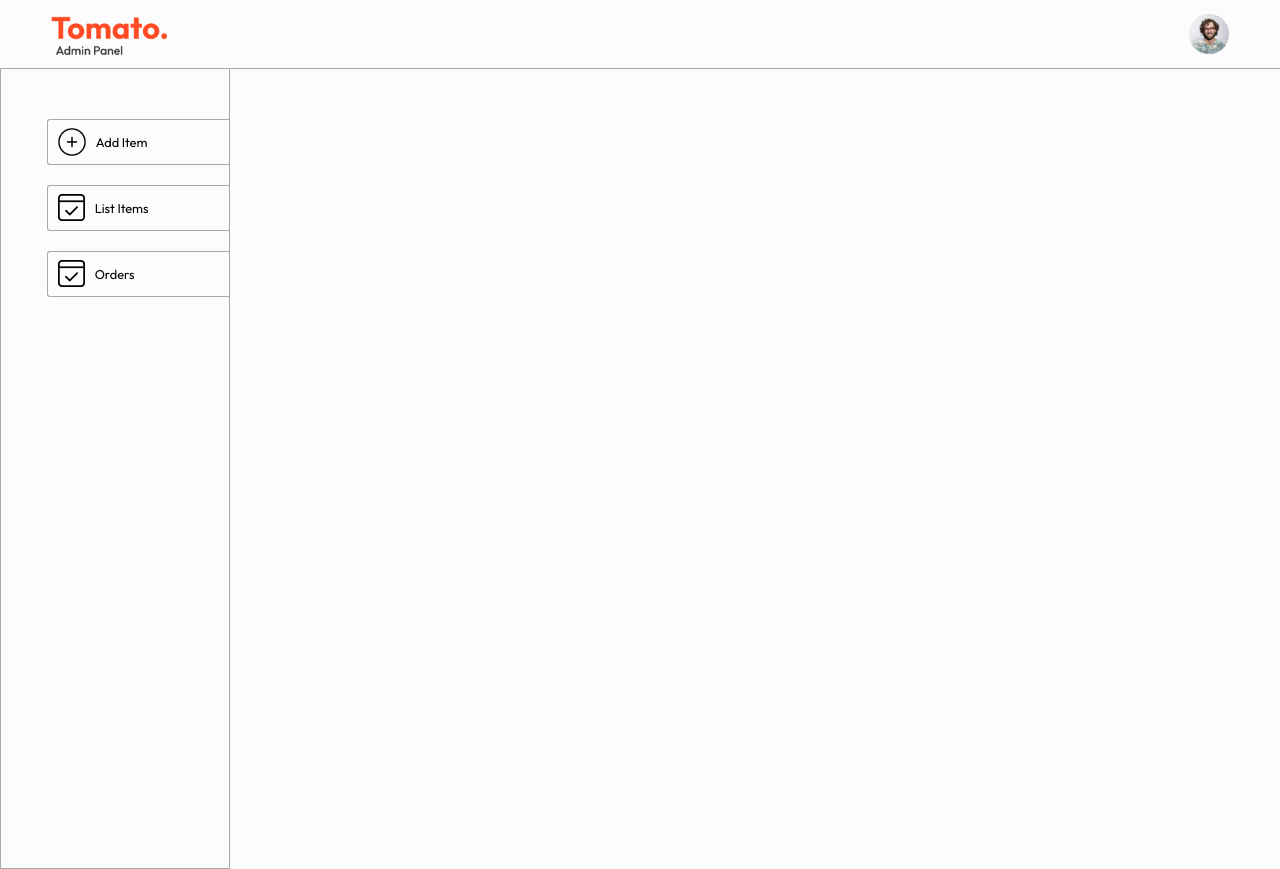
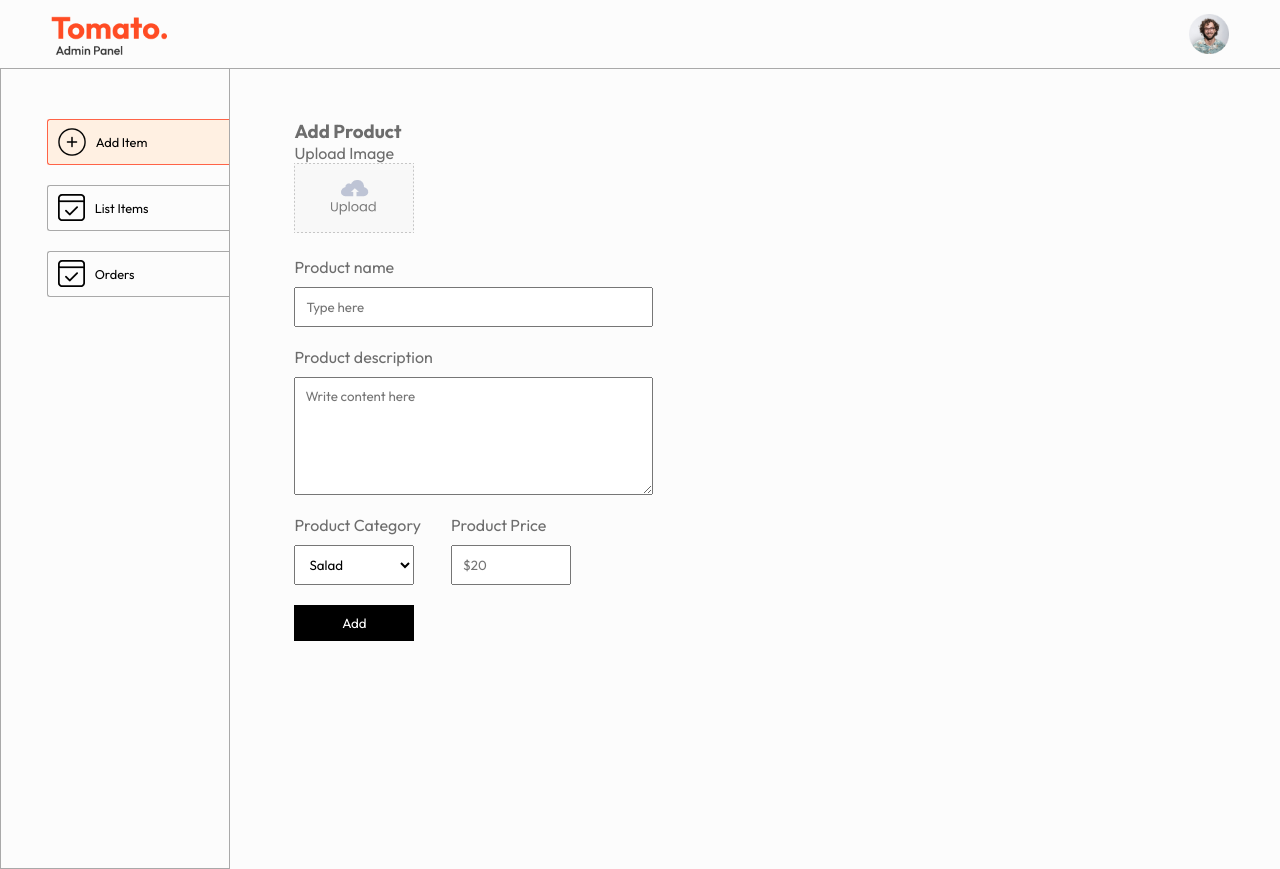
Before and after one commit to itscsp/foodAppAdmin, a React (Vite) app: page /add in a window 1280 px wide. Built offline with nearby package versions, Linux system fonts and the light colour scheme.

Commit message:
- Creating backend routes - Create add product form and styling them

```diff
--- a/src/App.jsx
+++ b/src/App.jsx
@@ -1,6 +1,10 @@
 import React from 'react'
 import Navbar from './components/Navbar/Navbar'
 import Sidebar from './components/Sidebar/Sidebar'
+import { Route, Routes } from 'react-router-dom'
+import Add from './pages/Add/Add'
+import List from './pages/List/List'
+import Orders from './pages/Orders/Orders'
 
 const App = () => {
   return (
@@ -9,6 +13,11 @@ const App = () => {
       <hr />
       <div className="app-content">
         <Sidebar />
+        <Routes>
+          <Route path='/add' element={<Add />} />
+          <Route path='/list' element={<List />} />
+          <Route path='/orders' element={<Orders />} />
+        </Routes>
       </div>
     </div>
   )
--- a/src/components/Sidebar/Sidebar.css
+++ b/src/components/Sidebar/Sidebar.css
@@ -24,6 +24,11 @@
     cursor: pointer;
 }
 
+a.sidebar-option.active {
+    background: #fff0e2;
+    border-color: tomato;
+}
+
 @media(max-width:900px){
     .sidebar-option p{
         display: none;
--- a/src/components/Sidebar/Sidebar.jsx
+++ b/src/components/Sidebar/Sidebar.jsx
@@ -1,23 +1,24 @@
 import React from 'react'
 import './Sidebar.css';
 import { assets } from '../../assets/assets';
+import { NavLink } from 'react-router-dom';
 
 const Sidebar = () => {
   return (
     <div className='sidebar'>
         <div className="sidebar-options">
-            <div className="sidebar-option">
+            <NavLink to="/add" className="sidebar-option">
                 <img src={assets.add_icon} alt="addicon" />
                 <p>Add Item</p>
-            </div>
-            <div className="sidebar-option">
+            </NavLink>
+            <NavLink to="/list"  className="sidebar-option">
                 <img src={assets.order_icon} alt="order_icon" />
                 <p>List Items</p>
-            </div>
-            <div className="sidebar-option">
+            </NavLink>
+            <NavLink to="/orders"  className="sidebar-option">
                 <img src={assets.order_icon} alt="order icon" />
                 <p>Orders</p>
-            </div>
+            </NavLink>
         </div>
     </div>
   )
--- a/src/index.css
+++ b/src/index.css
@@ -31,3 +31,9 @@ hr{
 .app-content{
   display: flex;
 }
+
+.flex-col{
+  display: flex;
+  flex-direction: column;
+  gap: 10px;
+}
--- /dev/null
+++ b/src/pages/Add/Add.css
@@ -0,0 +1,46 @@
+.add{
+    width: 70%;
+    margin-left: max(5vw, 25px);
+    margin-top: 50px;
+    margin-bottom: 50px;
+
+    color: #6d6d6d;
+    font: 16px;
+}
+
+.add form{
+    gap: 20px;
+}
+
+.add-image-upload img{
+    width: 120px;
+}
+
+.add-product-name , .add-product-description{
+    width: max(40%, 280px);
+}
+
+.add-product-name input,
+.add-product-description textarea{
+    padding: 10px;
+}
+
+.add-categery-price{
+    display: flex;
+    gap: 30px;
+}
+
+.add-categery-price select,
+.add-categery-price input{
+    max-width: 120px;
+    padding: 10px;
+}
+
+.add-btn{
+    max-width: 120px;
+    border: none;
+    padding: 10px;
+    background-color: black;
+    color: #fff;
+
+}
--- /dev/null
+++ b/src/pages/Add/Add.jsx
@@ -0,0 +1,77 @@
+import React, { useEffect, useState } from 'react'
+import './Add.css';
+import { assets } from '../../assets/assets';
+
+const Add = () => {
+    const [image, setImage] = useState(false);
+    const [data, setData] = useState({
+        name: "",
+        description: "",
+        price: "",
+        category: "Salad",
+    })
+
+    useEffect(() => {
+        console.log(data)
+    }, [data])
+
+    const onChangeHandler = (event) => {
+        const name = event.target.name;
+        const value = event.target.value;
+        setData(data => ({ ...data, [name]: value }))
+    }
+
+    const onSubmitHandler = async (event) => {
+        event.preventDefault();
+        const formData = new FormData()
+        formData.append('name', data.name);
+        formData.append('description', data.description);
+        formData.append('price', Number(data.price));
+        formData.append('categery', data.category);
+        formData.append('image', image);
+    }
+    return (
+        <div className='add'>
+            <h3>Add Product</h3>
+            <form className='flex-col' onSubmit={onSubmitHandler}>
+                <div className="add-image-upload flex-col">
+                    <label htmlFor="image">
+                        <p>Upload Image</p>
+                        <img src={image ? URL.createObjectURL(image) : assets.upload_area} alt="" />
+                    </label>
+                    <input onChange={(e) => setImage(e.target.files[0])} type="file" id='image' hidden required />
+                </div>
+                <div className="add-product-name flex-col">
+                    <p>Product name</p>
+                    <input onChange={onChangeHandler} value={data.name} type="text" name='name' placeholder='Type here' />
+                </div>
+                <div className="add-product-description flex-col">
+                    <p>Product description</p>
+                    <textarea onChange={onChangeHandler} value={data.description} name="description" rows="6" placeholder='Write content here'></textarea>
+                </div>
+                <div className="add-categery-price">
+                    <div className="add-category flex-col">
+                        <p>Product Category</p>
+                        <select onChange={onChangeHandler} value={data.category} name="category">
+                            <option value="Salad">Salad</option>
+                            <option value="Rolls">Rolls</option>
+                            <option value="Deserts">Deserts</option>
+                            <option value="Sandwich">Sandwich</option>
+                            <option value="Cake">Cake</option>
+                            <option value="Pure Veg">Pure Veg</option>
+                            <option value="Pasta">Pasta</option>
+                            <option value="Noodles">Noodles</option>
+                        </select>
+                    </div>
+                    <div className="add-price flex-col">
+                        <p>Product Price</p>
+                        <input onChange={onChangeHandler} value={data.price} type="Number" name='price' placeholder='$20' />
+                    </div>
+                </div>
+                <button className="add-btn" type='submit'>Add</button>
+            </form>
+        </div>
+    )
+}
+
+export default Add
--- /dev/null
+++ b/src/pages/List/List.jsx
@@ -0,0 +1,10 @@
+import React from 'react'
+import './List.css';
+
+const List = () => {
+  return (
+    <div>List</div>
+  )
+}
+
+export default List
--- /dev/null
+++ b/src/pages/Orders/Orders.jsx
@@ -0,0 +1,10 @@
+import React from 'react'
+import './Orders.css';
+
+const Orders = () => {
+  return (
+    <div>Orders</div>
+  )
+}
+
+export default Orders
```
Also changed, not shown: src/pages/List/List.css (added), src/pages/Orders/Orders.css (added).
